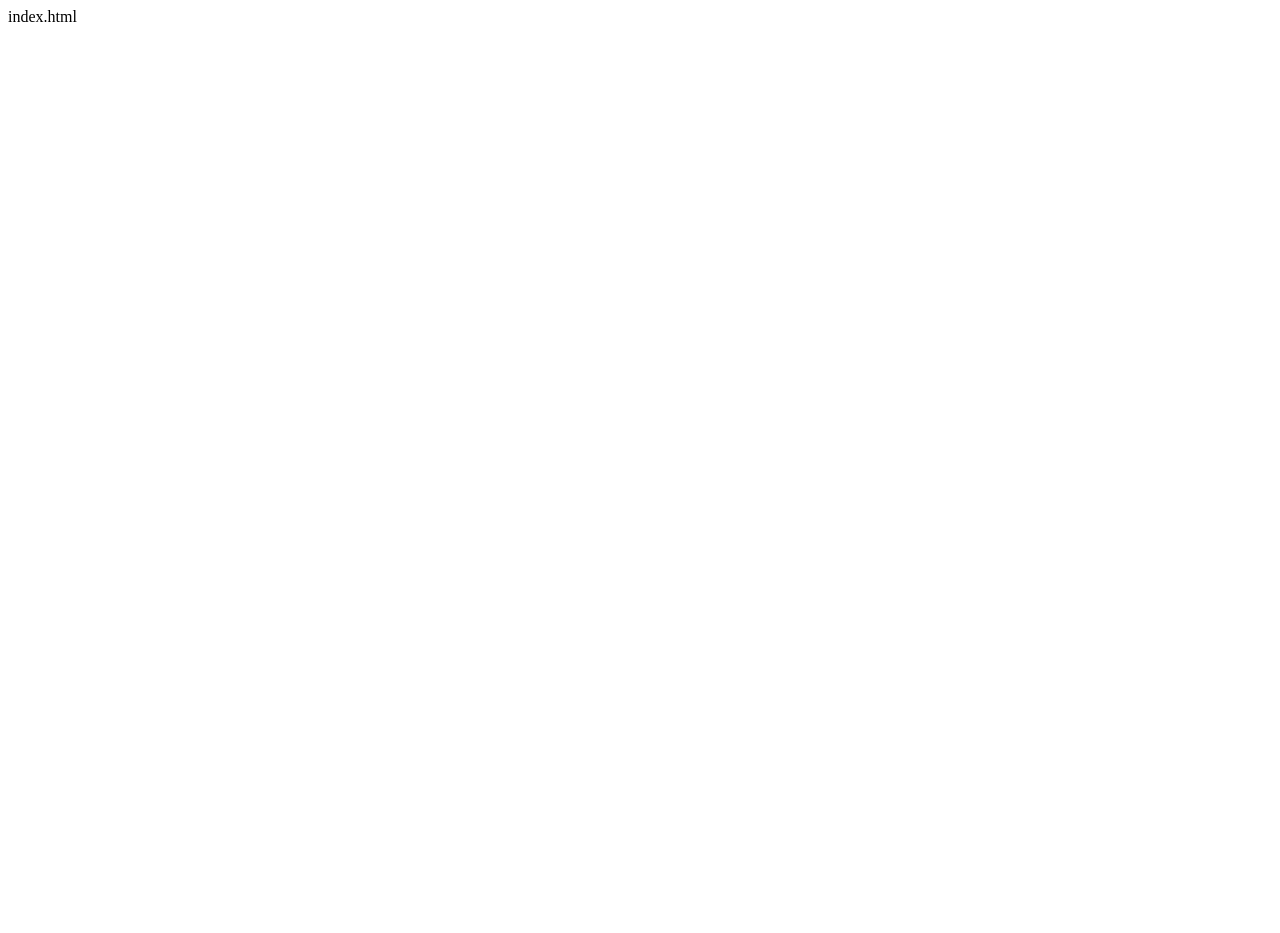
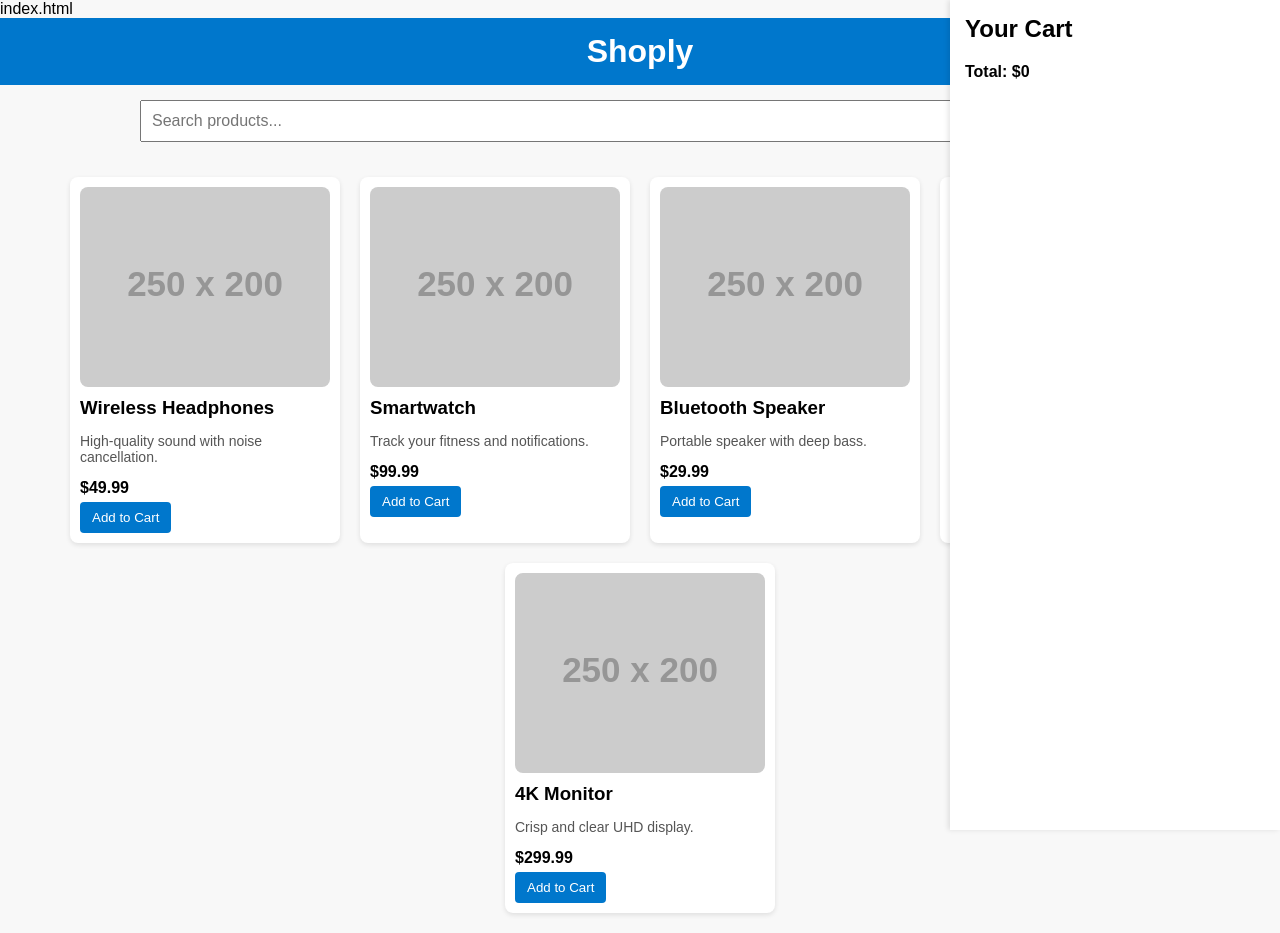
Before and after one commit to bro73386-hash/shoply, a plain HTML site: page index.html in a window 1280 px wide. Before the commit the page ends 800 px from the top, so only its background shows below. Drawn offline with Linux system fonts and the light colour scheme; placeholder pictures from the web are drawn by us.

Commit message:
Update index.html

```diff
--- a/index.html
+++ b/index.html
@@ -1 +1,191 @@
 index.html
+<!DOCTYPE html>
+<html lang="en">
+<head>
+<meta charset="UTF-8" />
+<meta name="viewport" content="width=device-width, initial-scale=1.0" />
+<title>Shoply - Online Store</title>
+<style>
+body {
+    font-family: Arial, sans-serif;
+    margin: 0; padding: 0;
+    background: #f8f8f8;
+}
+header {
+    background: #0077cc;
+    color: #fff;
+    padding: 15px;
+    text-align: center;
+}
+header h1 {
+    margin: 0;
+}
+.search-bar {
+    margin: 15px;
+    display: flex;
+    justify-content: center;
+}
+.search-bar input {
+    width: 80%;
+    padding: 10px;
+    font-size: 16px;
+}
+main {
+    display: flex;
+    flex-wrap: wrap;
+    justify-content: center;
+    padding: 10px;
+}
+.product {
+    background: #fff;
+    border-radius: 8px;
+    margin: 10px;
+    padding: 10px;
+    width: 250px;
+    box-shadow: 0 2px 5px rgba(0,0,0,0.1);
+}
+.product img {
+    width: 100%;
+    height: 200px;
+    object-fit: cover;
+    border-radius: 8px;
+}
+.product h3 {
+    margin: 10px 0 5px;
+}
+.product p {
+    font-size: 14px;
+    color: #555;
+}
+.product .price {
+    font-weight: bold;
+    margin: 5px 0;
+}
+.product button {
+    background: #0077cc;
+    color: white;
+    padding: 8px 12px;
+    border: none;
+    cursor: pointer;
+    border-radius: 4px;
+}
+.cart {
+    position: fixed;
+    right: 0;
+    top: 0;
+    background: white;
+    width: 300px;
+    height: 100%;
+    box-shadow: -2px 0 5px rgba(0,0,0,0.1);
+    padding: 15px;
+    overflow-y: auto;
+}
+.cart h2 {
+    margin-top: 0;
+}
+.cart-item {
+    display: flex;
+    justify-content: space-between;
+    margin: 10px 0;
+}
+.cart-item button {
+    background: red;
+    color: white;
+    border: none;
+    padding: 4px 6px;
+    cursor: pointer;
+    border-radius: 3px;
+}
+.total {
+    font-weight: bold;
+    margin-top: 15px;
+}
+</style>
+</head>
+<body>
+
+<header>
+    <h1>Shoply</h1>
+</header>
+
+<div class="search-bar">
+    <input type="text" id="search" placeholder="Search products...">
+</div>
+
+<main id="product-list">
+    <!-- Products will be injected here -->
+</main>
+
+<div class="cart" id="cart">
+    <h2>Your Cart</h2>
+    <div id="cart-items"></div>
+    <div class="total">Total: $<span id="total-price">0</span></div>
+</div>
+
+<script>
+const products = [
+    {id: 1, name: "Wireless Headphones", price: 49.99, description: "High-quality sound with noise cancellation.", image: "https://via.placeholder.com/250x200?text=Headphones"},
+    {id: 2, name: "Smartwatch", price: 99.99, description: "Track your fitness and notifications.", image: "https://via.placeholder.com/250x200?text=Smartwatch"},
+    {id: 3, name: "Bluetooth Speaker", price: 29.99, description: "Portable speaker with deep bass.", image: "https://via.placeholder.com/250x200?text=Speaker"},
+    {id: 4, name: "Gaming Mouse", price: 19.99, description: "Ergonomic design with RGB lights.", image: "https://via.placeholder.com/250x200?text=Gaming+Mouse"},
+    {id: 5, name: "4K Monitor", price: 299.99, description: "Crisp and clear UHD display.", image: "https://via.placeholder.com/250x200?text=4K+Monitor"}
+];
+
+let cart = [];
+
+function displayProducts(list) {
+    const container = document.getElementById("product-list");
+    container.innerHTML = "";
+    list.forEach(product => {
+        const div = document.createElement("div");
+        div.className = "product";
+        div.innerHTML = `
+            <img src="${product.image}" alt="${product.name}">
+            <h3>${product.name}</h3>
+            <p>${product.description}</p>
+            <div class="price">$${product.price.toFixed(2)}</div>
+            <button onclick="addToCart(${product.id})">Add to Cart</button>
+        `;
+        container.appendChild(div);
+    });
+}
+
+function addToCart(id) {
+    const product = products.find(p => p.id === id);
+    cart.push(product);
+    updateCart();
+}
+
+function removeFromCart(index) {
+    cart.splice(index, 1);
+    updateCart();
+}
+
+function updateCart() {
+    const cartContainer = document.getElementById("cart-items");
+    const totalPriceElem = document.getElementById("total-price");
+    cartContainer.innerHTML = "";
+    let total = 0;
+    cart.forEach((item, index) => {
+        total += item.price;
+        cartContainer.innerHTML += `
+            <div class="cart-item">
+                <span>${item.name} - $${item.price.toFixed(2)}</span>
+                <button onclick="removeFromCart(${index})">X</button>
+            </div>
+        `;
+    });
+    totalPriceElem.textContent = total.toFixed(2);
+}
+
+document.getElementById("search").addEventListener("input", e => {
+    const query = e.target.value.toLowerCase();
+    const filtered = products.filter(p => p.name.toLowerCase().includes(query) || p.description.toLowerCase().includes(query));
+    displayProducts(filtered);
+});
+
+displayProducts(products);
+</script>
+
+</body>
+</html>
```
